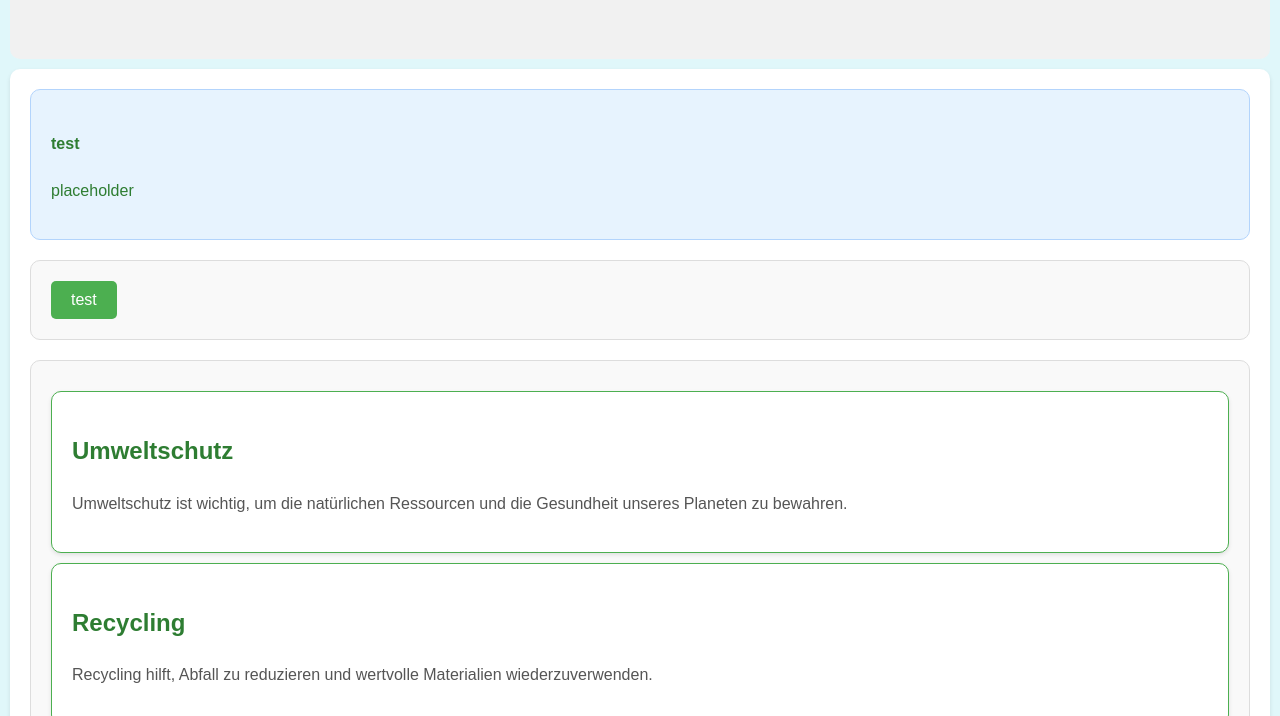
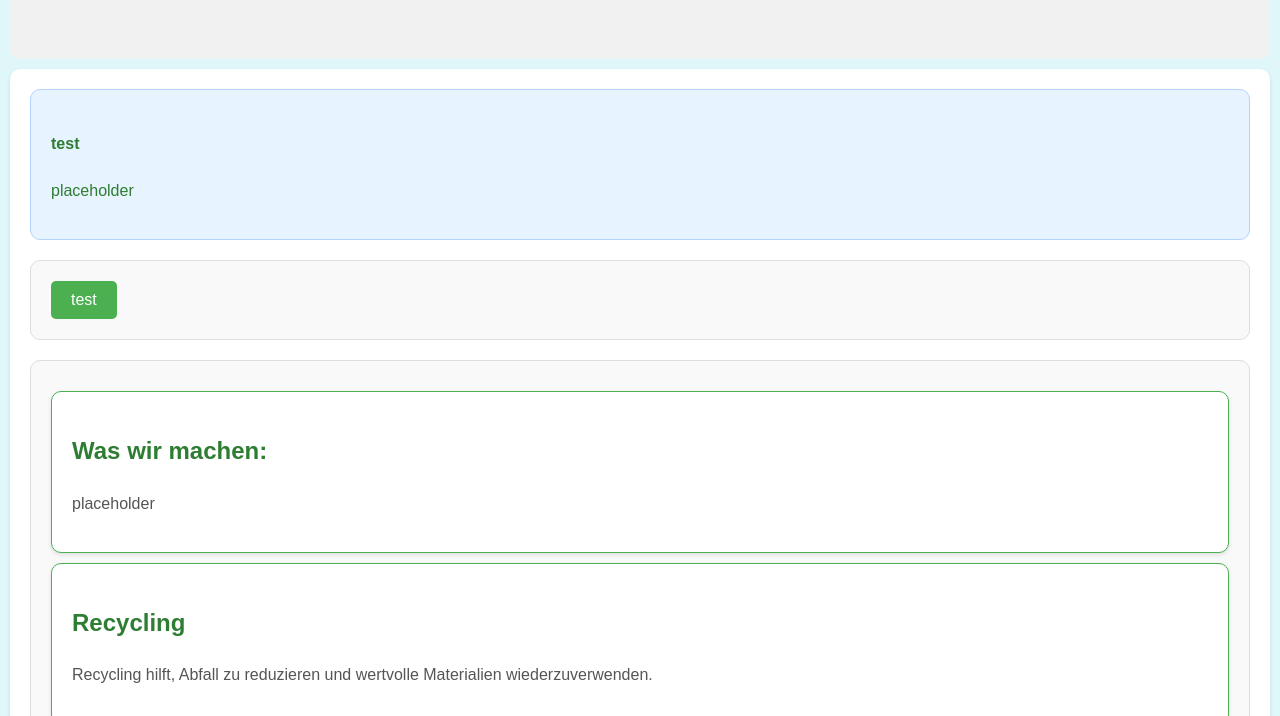
Before and after one commit to emilsan187/Umwelt, a website: page public/index.html in a window 1280 px wide. Shown: the part 443-1159 px from the top of the page. Drawn offline with Linux system fonts and the light colour scheme.

Commit message:
irgendwas

```diff
--- a/public/index.html
+++ b/public/index.html
@@ -28,8 +28,8 @@
         </section>
         <section class="reasons">
             <div class="card">
-                <h2>Umweltschutz</h2>
-                <p>Umweltschutz ist wichtig, um die natürlichen Ressourcen und die Gesundheit unseres Planeten zu bewahren.</p>
+                <h2>Was wir machen:</h2>
+                <p>placeholder</p>
             </div>
             <div class="card">
                 <h2>Recycling</h2>
```
